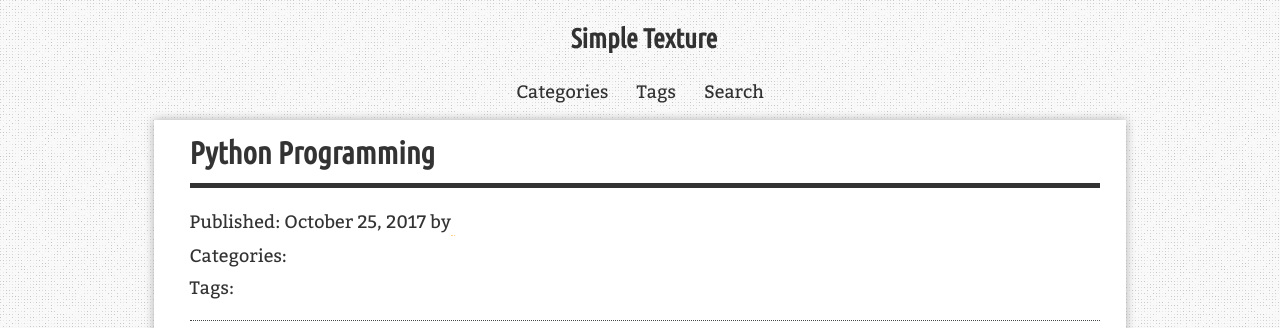
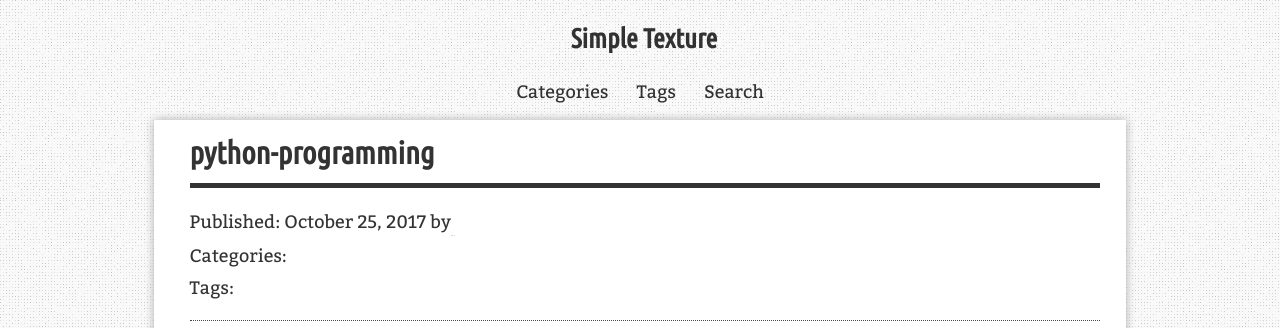
Before and after one commit to syx6/personal-blog, a Jekyll site: the page built from _posts/2017-10-25-python-programming.md, in a window 1280 px wide. Shown: the top 328 px of the page. Built offline with Jekyll 4.4.1, drawn with Linux system fonts in a browser that asks for light colours; nearby versions of some CDN libraries; our own code applies the rules of GitHub Pages for plain Markdown files; comment, search, counter and statistics services are not loaded; part of the change alters nothing that is shown.

```diff
--- a/_posts/2017-10-25-python-programming.md
+++ b/_posts/2017-10-25-python-programming.md
@@ -1 +1,6 @@
+---
+layout: post
+title: "python-programming"
+---
+
 ###### 函数式编程
```
